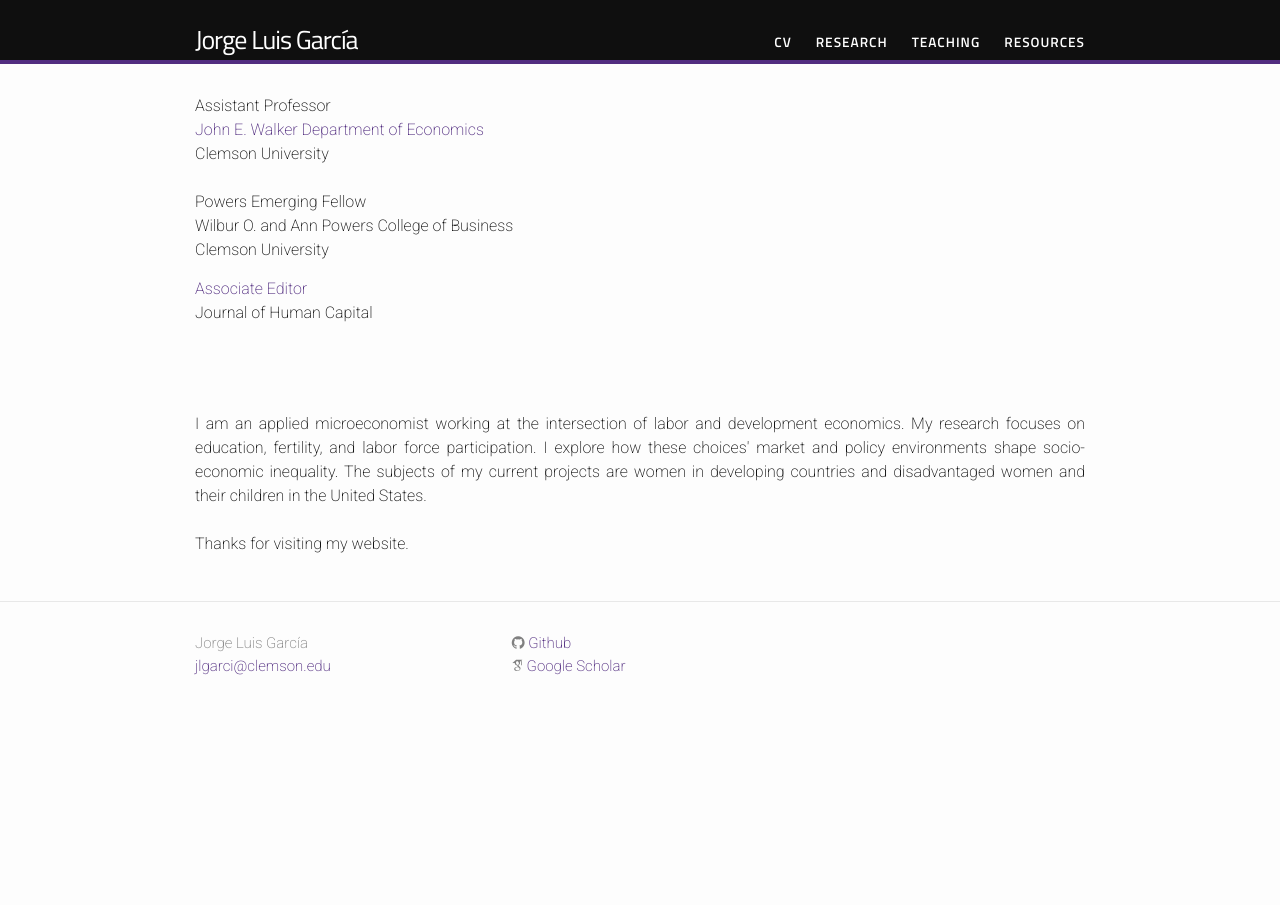
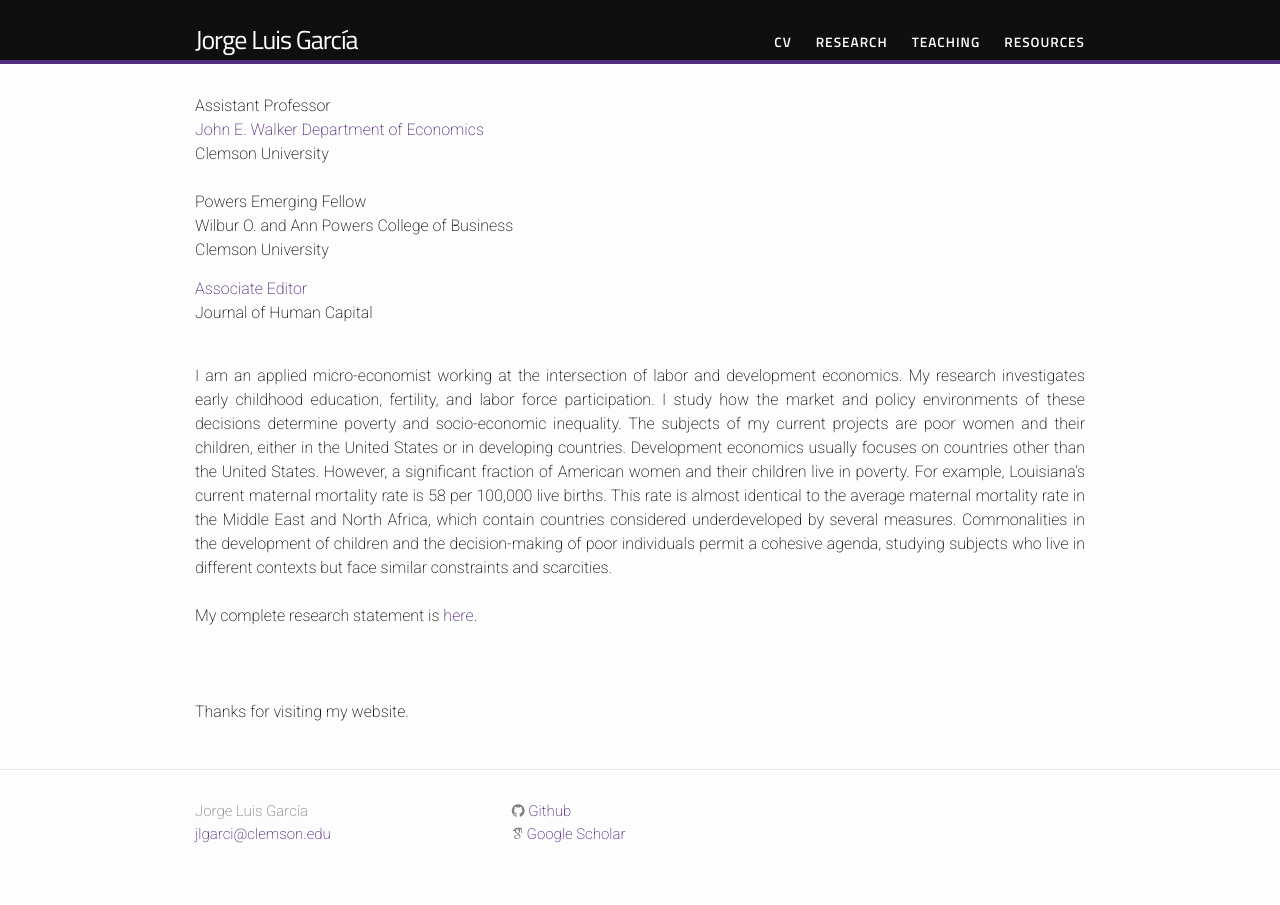
Before and after one commit to jorgelgarcia/jorgelgarcia.github.io, a Jekyll site: the page built from index.html, in a window 1280 px wide. Built offline with Jekyll 4.4.1, drawn with Linux system fonts in a browser that asks for light colours; nearby versions of some CDN libraries; some web fonts are replaced.

Commit message:
add statement

```diff
--- a/index.html
+++ b/index.html
@@ -23,9 +23,11 @@ title: Jorge Luis García
 <br>Journal of Human Capital</p>
 <p align="justify">
 <br>
+I am an applied micro-economist working at the intersection of labor and development economics. My research investigates early childhood education, fertility, and labor force participation. I study how the market and policy environments of these decisions determine poverty and socio-economic inequality. The subjects of my current projects are poor women and their children, either in the United States or in developing countries. Development economics usually focuses on countries other than the United States. However, a significant fraction of American women and their children live in poverty. For example, Louisiana’s current maternal mortality rate is 58 per 100,000 live births. This rate is almost identical to the average maternal mortality rate in the Middle East and North Africa, which contain countries considered underdeveloped by several measures. Commonalities in the development of children and the decision-making of poor individuals permit a cohesive agenda, studying subjects who live in different contexts but face similar constraints and scarcities.
+<br>
+<br> My complete research statement is <a href="https://www.dropbox.com/s/9kg3b6sme1bkwo8/garcia_researchstatement.pdf?dl=0">here</a>.
 <br>
 <br>
-I am an applied microeconomist working at the intersection of labor and development economics. My research focuses on education, fertility, and labor force participation. I explore how these choices' market and policy environments shape socio-economic inequality. The subjects of my current projects are women in developing countries and disadvantaged women and their children in the United States.
 <br>
 <br>
 Thanks for visiting my website.
```
